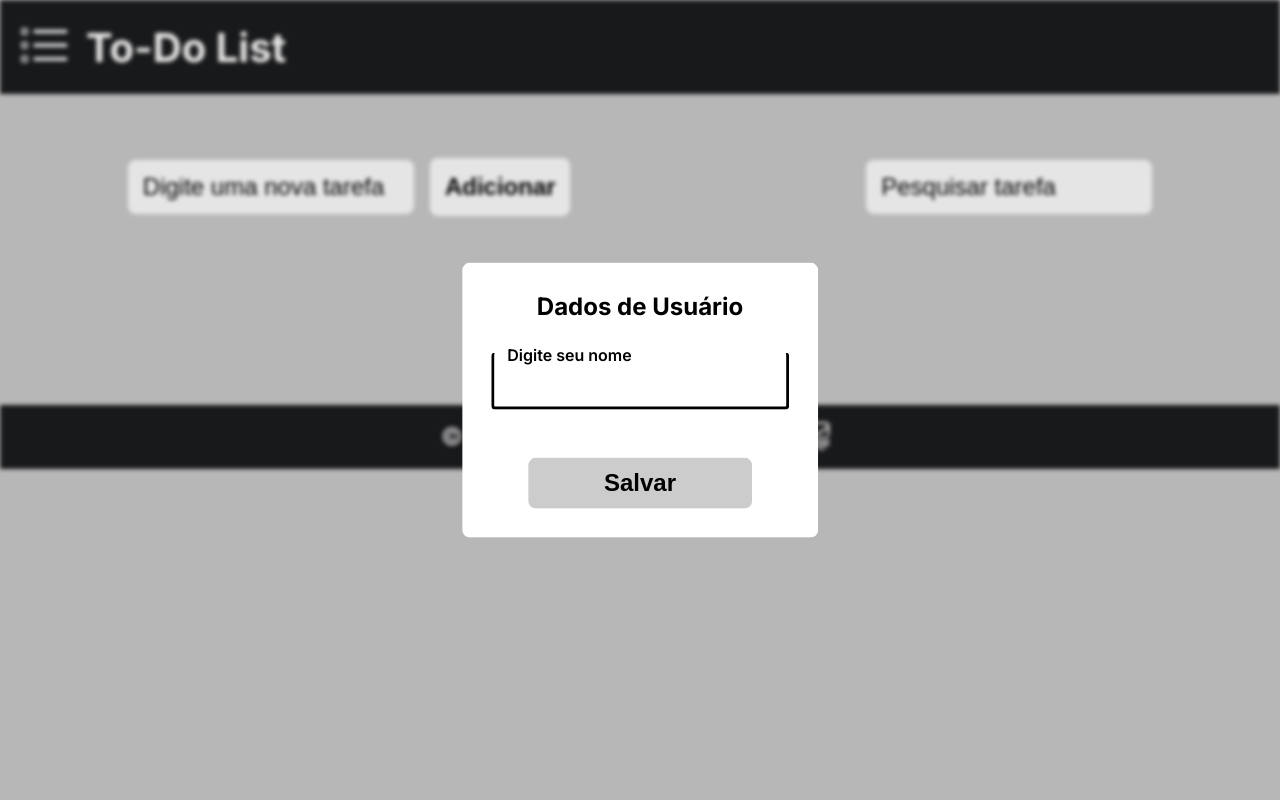
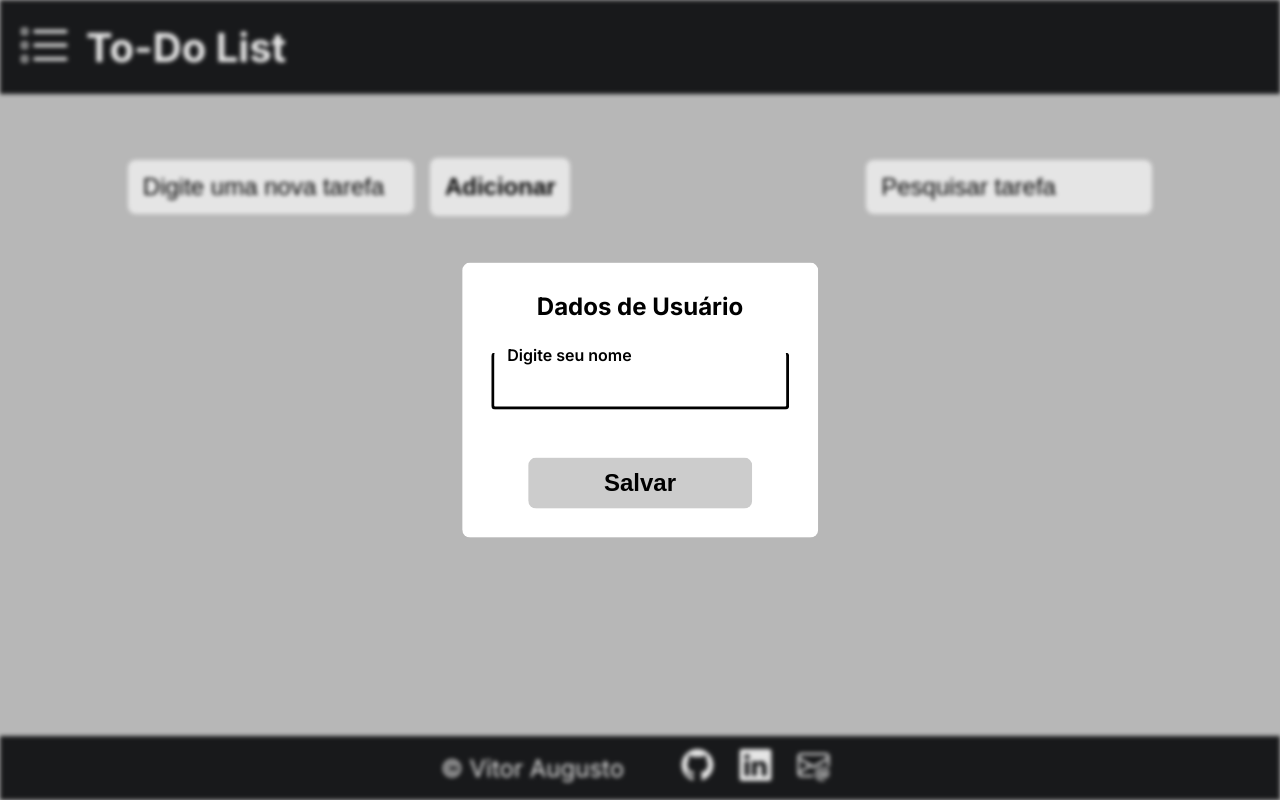
Before and after one commit to vitoraugust9/to-do-list, a website: page index.html in a window 1280 px wide. Drawn offline with Linux system fonts and the light colour scheme.

Commit message:
ajustando footer para ficar sempre embaixo na tela

```diff
--- a/styles/style.css
+++ b/styles/style.css
@@ -11,6 +11,20 @@ body {
   -moz-osx-font-smoothing: grayscale;
   background-color: #cccccc;
 
+}
+html {
+  height: 100%;
+  min-height: 100%;
+}
+
+body {
+  display: flex;
+  flex-direction: column;
+  min-height: 100%;
+}
+
+footer {
+  margin-top: auto;
 }
 
 body::-webkit-scrollbar {
```
